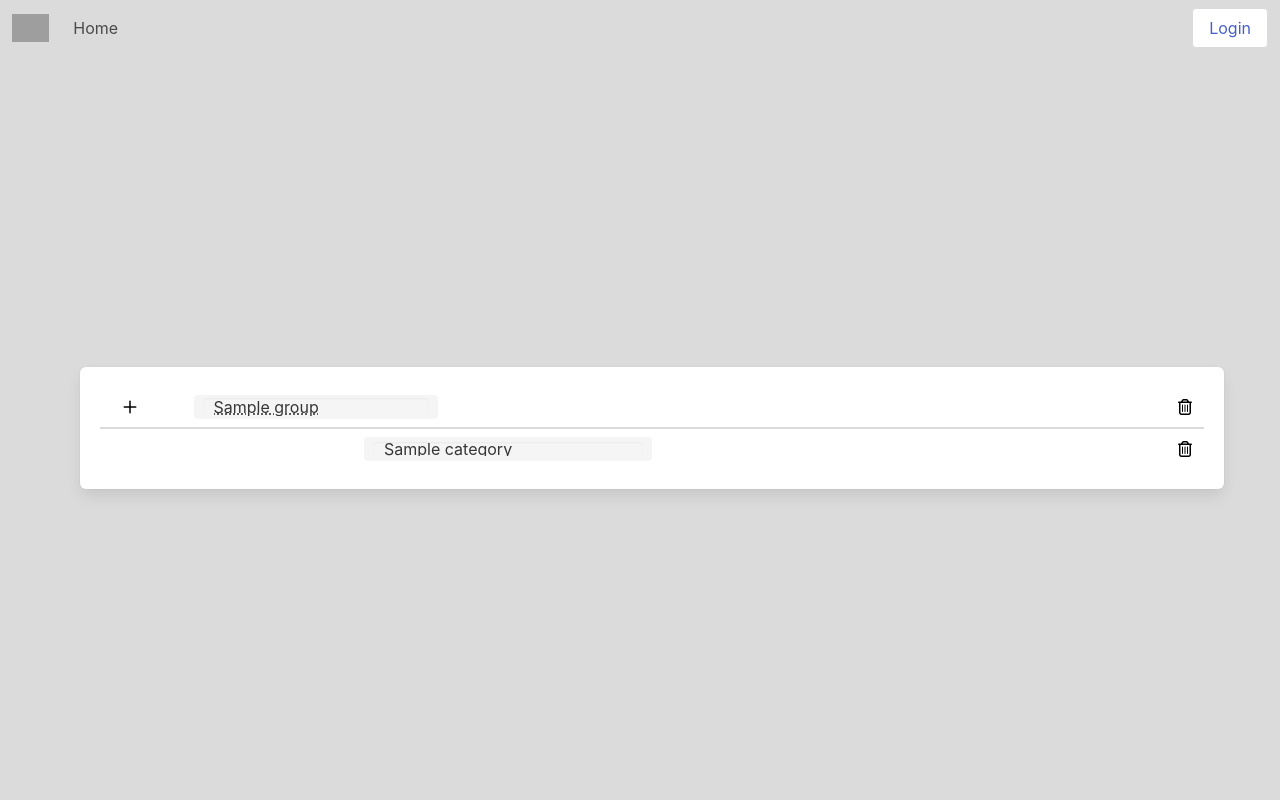
After one commit to ivario123/D0018E-e-comerce, a Flask app: template templates/admin/manage_categories.html in a window 1280 px wide. The commit adds this page. Run offline with Flask 2, Linux system fonts and the light colour scheme; the template is opened without the code that fills it: most values are stand-ins (such as "Sample title", 1, 10 or a date in 2020); lists and menus that the app fills with data are empty; parts of the project's set-up code (start-up, migrations or seed data) failed here and were passed over; some libraries are stand-ins or nearby versions; grey boxes are pictures that could not be loaded.

Commit message:
first draft for the category management done

```diff
--- a/database/V0.3/schema.sql
+++ b/database/V0.3/schema.sql
@@ -112,10 +112,10 @@ CREATE TABLE IF NOT EXISTS `first_test`.`CATEGORY_ASSIGN` (
   INDEX `fk_CATERGORY_ASSIGN_PRODUCT1` (`SN` ASC) VISIBLE,
   CONSTRAINT `fk_CATERGORY_ASSIGN_CATEGORY1`
     FOREIGN KEY (`Category`)
-    REFERENCES `first_test`.`CATEGORY` (`Name`),
+    REFERENCES `first_test`.`CATEGORY` (`Name`) ON UPDATE CASCADE ON DELETE CASCADE,
   CONSTRAINT `fk_CATERGORY_ASSIGN_PRODUCT1`
     FOREIGN KEY (`SN`)
-    REFERENCES `first_test`.`PRODUCT` (`SN`))
+    REFERENCES `first_test`.`PRODUCT` (`SN`) ON UPDATE CASCADE ON DELETE CASCADE)
 ENGINE = InnoDB
 DEFAULT CHARACTER SET = utf8mb4
 COLLATE = utf8mb4_0900_ai_ci;
--- a/src/models/category.py
+++ b/src/models/category.py
@@ -14,8 +14,9 @@ class Category:
 
 
 class CategoryGroup:
-    def __init__(self, name, categories):
+    def __init__(self, name, color, categories):
         self.name = name
+        self.color = color
         self.categories = categories
         if isinstance(categories, list):
             self.categories = [Category(cat, name) for cat in categories]
--- a/src/sql/inventory/getters.py
+++ b/src/sql/inventory/getters.py
@@ -303,11 +303,11 @@ def get_all_super_categories(
 def super_categories_and_sub(
     connection: MySQLConnection = None, cursor: MySQLCursor = None
 ):
-    cursor.execute("SELECT Name FROM SUPERCATEGORY;")
+    cursor.execute("SELECT Name,Color FROM SUPERCATEGORY;")
     super = cursor.fetchall()
     cursor.execute(f"SELECT Name,Super FROM CATEGORY;")
     result = cursor.fetchall()
-    category_groups = [CategoryGroup(x[0], []) for x in super]
+    category_groups = [CategoryGroup(x[0], x[1], []) for x in super]
     if not result:
         return []
     super_cats = {x[0]: [] for x in super}
@@ -395,7 +395,7 @@ def search_get_categories(SN: List[int], connection=None, cursor=None):
     cursor.execute(query, SN)
     result = cursor.fetchall()
 
-    category_groups = [CategoryGroup(x[0], []) for x in super]
+    category_groups = [CategoryGroup(x[0], "", []) for x in super]
     if not result:
         return []
     super_cats = {x[0]: [] for x in super}
--- /dev/null
+++ b/static/js/category_management.js
@@ -0,0 +1,129 @@
+function hide() {
+    let elements = document.getElementsByClassName("color_selector");
+    for (let i = 0; i < elements.length; i++) {
+        elements[i].style.display = "none"
+    }
+
+}
+
+function show(id) {
+    let element = document.getElementById(id + "color_selector");
+    if (element.style.display == "none") {
+        element.style.display = "block";
+    }
+    else {
+        hide()
+    }
+}
+
+function input(event, type, id) {
+    if (event.key != "Enter") {
+        return
+    }
+    let NewName = document.getElementById(id + "_input").value;
+    fetch("/admin/category/name_change", {
+        method: "POST",
+        headers: {
+            "Content-Type": "application/json"
+        },
+        body: JSON.stringify({
+            "Type": type,
+            "OldName": id,
+            "NewName": NewName
+        })
+    }).then(response => {
+        if (response.status == 200) {
+            alert("Name updated successfully")
+            window.location.href = "/admin/manage_categories"
+        }
+        else {
+            alert("Failed to update name")
+            window.location.href = "/admin/manage_categories"
+        }
+    })
+
+}
+
+
+function submit_category(group) {
+    let name = document.getElementById(group + "_name").value;
+    fetch("/admin/create_category", {
+        method: "POST",
+        headers: {
+            "Content-Type": "application/json"
+        },
+        body: JSON.stringify({
+            "name": name,
+            "super_category": group
+        })
+    }).then(response => {
+        if (response.status == 200) {
+            alert("Category creation successful")
+            window.location.href = "/admin/manage_categories"
+        }
+        else {
+            close_all_modals()
+        }
+    });
+
+}
+
+function toggle_modal(id) {
+
+    let modal = document.getElementById(id);
+    let bkgr = modal.querySelector(".modal-background");
+    bkgr.addEventListener("click", function (e) {
+        close_all_modals()
+    });
+    modal.classList.add("is-active");
+}
+
+
+function delete_by_id(type, id) {
+    console.log("Deleting things from the server ")
+    url = "/admin/delete/category";
+    fetch(url, {
+        method: "POST",
+        headers: {
+            "Content-Type": "application/json"
+        },
+        body: JSON.stringify({
+            "Name": id,
+            "Type": type
+        })
+    }).then(response => {
+        if (response.status == 200) {
+            alert("Success")
+            window.location.href = "/admin/manage_categories"
+        }
+        else {
+            alert("Failed to remove the item from the server")
+            window.location.href = "/admin/manage_categories"
+        }
+    })
+}
+
+
+function select_color(id, color) {
+    let element = document.getElementById(id + "tag");
+    fetch("/admin/update_super_category/color", {
+        method: "POST",
+        headers: {
+            "Content-Type": "application/json"
+        },
+        body: JSON.stringify({
+            "Name": id,
+            "Color": color
+        })
+    }).then(response => {
+        if (response.status == 200) {
+            element.classList = "tag is-" + color;
+        }
+        else {
+            alert("Failed to update color, please try again later")
+            window.location.href = "/admin/manage_categories"
+        }
+    })
+
+
+}
--- a/templates/admin/index.html
+++ b/templates/admin/index.html
@@ -24,6 +24,9 @@
             <a href="/admin/create_category">Create a new category</a>
         </li>
         <li>
+            <a href="/admin/manage_categories">Manage all categories</a>
+        </li>
+        <li>
             <a href="/admin/create_product">Create new product</a>
         </li>
     </ul>
--- /dev/null
+++ b/templates/admin/manage_categories.html
@@ -0,0 +1,160 @@
+{% extends "base.html" %}
+{% from "jinja_macros/form.html" import
+form_field,form_button,form_title,form_field_with_icon,form_field_with_icon_and_event %}
+{% block head %}<script src="../static/js/category_management.js"></script>{% endblock %}
+{%- macro create_category_modal(group) -%}
+    <script>
+    // Script for closing the product information modal
+    document.addEventListener('DOMContentLoaded', () => {
+        function closeModal($el) {
+            $el.classList.remove('is-active');
+        }
+
+        (document.querySelectorAll('.modal-background, .modal-close, .modal-card-head .delete') || []).forEach(($close) => {
+            const $target = $close.closest('.modal');
+            $close.addEventListener('click', () => {
+                closeModal($target);
+            });
+        });
+    });
+    </script>
+    <div class="modal" id="{{ group.name }}_modal">
+        <div class="modal-background"></div>
+        <div class="modal-card"style="border-radius: 1em;">
+            <header class="modal-card-head">
+                <p class="modal-card-title">Create a new category</p>
+                <button class="delete is-large" aria-label="close"></button>
+            </header>
+            <section class="modal-card-body">
+                <div class="has-text-centered is-vertical">
+                    {{ form_field("Name",group.name+"_name","text")}}
+                    {{ form_button("Create","submit_category('"+group.name+"')")}}
+                </div>
+            </section>
+        </div>
+    </div>
+{%- endmacro -%}
+{% macro group_view(category_group) -%}
+    {{ create_category_modal(category_group)}}
+    <article class="media"
+             style="padding: 1em"
+             id="{{ category_group.name }}_wrapper">
+        <div class="media-content">
+            <div class="content">
+                <div class="box">
+                    <table class="table">
+                        <thead>
+                            <tr>
+                                <th>
+                                    <abbr title="Position">
+                                        <div class="level is-mobile">
+                                            <div class="level-left">
+                                                <p class="level-item">
+                                                    <a style="color:black"
+                                                       onclick="toggle_modal('{{ category_group.name }}_modal')">
+                                                        <i class="fa-regular fa-plus"></i>
+                                                    </a>
+                                                </p>
+                                                <p class="level-item">
+                                                    <div class="tag is-{{ category_group.color }}"
+                                                         onclick="show('{{ category_group.name }}')"
+                                                         id="{{ category_group.name }}tag"
+                                                         style="width:75%">
+                                                        <input class="input"
+                                                               id="{{ category_group.name }}_input"
+                                                               style="background:rgba(0,0,0,0);
+                                                                      outline:none;
+                                                                      border:none;
+                                                                      height:75%"
+                                                               type="text"
+                                                               value="{{ category_group.name }}"
+                                                               onkeypress="input(event,'grp','{{ category_group.name }}')"/>
+                                                    </div>
+                                                </p>
+                                            </div>
+                                            <div class="level-right">
+                                                <p class="level-item">
+                                                    <a style="color:black"
+                                                       onclick="delete_by_id('grp','{{ category_group.name }}')">
+                                                        <i class="fa-regular fa-trash-can"></i>
+                                                    </a>
+                                                </p>
+                                            </div>
+                                        </abbr>
+                                    </th>
+                                    <div class="color_selector"
+                                         style="display:none"
+                                         id="{{ category_group.name }}color_selector">
+                                        {% for color in valid_colors %}
+                                            <a class="tag is-{{ color }}"
+                                               id="{{ color }}"
+                                               onclick="select_color('{{ category_group.name }}','{{ color }}')"
+                                               style="padding:1em">
+                                                {{ color }}
+                                            </a>
+                                        {% endfor %}
+                                    </div>
+                                </tr>
+                            </thead>
+                            <tbody>
+                                {% for category in category_group.categories %}
+                                    <tr id="{{ category.name }}_wrapper">
+                                        <th>
+                                            <div class="level is-mobile">
+                                                <div class="level-left" style="width: 50%;">
+                                                    <p class="level-item">
+                                                        <div class="tag">
+                                                            <input class="input"
+                                                                   id="{{ category.name }}_input"
+                                                                   style="background:rgba(0,0,0,0);
+                                                                          outline:none;
+                                                                          border:none;
+                                                                          height:50%;
+                                                                          overflow:visible"
+                                                                   type="text"
+                                                                   value="{{ category.name }}"
+                                                                   onkeypress="input(event,'cat','{{ category.name }}')"/>
+                                                        </div>
+                                                    </p>
+                                                </div>
+                                                <div class="level-right">
+                                                    <a style="color:black"
+                                                       onclick="delete_by_id('cat','{{ category.name }}')">
+                                                        <i class="fa-regular fa-trash-can"></i>
+                                                    </a>
+                                                </div>
+                                            </th>
+                                        </tr>
+                                    {% endfor %}
+                                </tbody>
+                            </table>
+                        </div>
+                    </div>
+                </div>
+            </article>
+        {% endmacro %}
+        {% macro list_container(category_groups) -%}
+            {% set ns = namespace(counter=0) %}
+            <div class="tile has-background-grey-lighter is-ancestor is-centered center">
+                <div class="tile is-vertical is-fullwidth">
+                    {% for category_group in category_groups %}
+                        {% if ns.counter % 3 == 0 %}
+                            <div class="tile center">
+                                <div class="tile  is-parent">
+                                {% endif %}
+                                <div class="tile is-child  is-vcentered">
+                                    {{ group_view(category_group) }}
+                                    {% set ns.counter = ns.counter + 1 %}
+                                </div>
+                                {% if ns.counter % 3 == 0 %}
+                                </div>
+                            </div>
+                            <hr class="has-background-grey-lighter"
+                                style="outline:0;
+                                       border-top:1px solid gray">
+                        {% endif %}
+                    {% endfor %}
+                </div>
+            </div>
+        {%- endmacro %}
+        {% block content %}{{ list_container(category_groups)}}{% endblock %}
```
Also changed, not shown: database/V0.4/schema.sql (added, +193 -0 lines), src/admin/__init__.py (+34 -2 lines), src/sql/inventory/management.py (+59 -1 lines).
